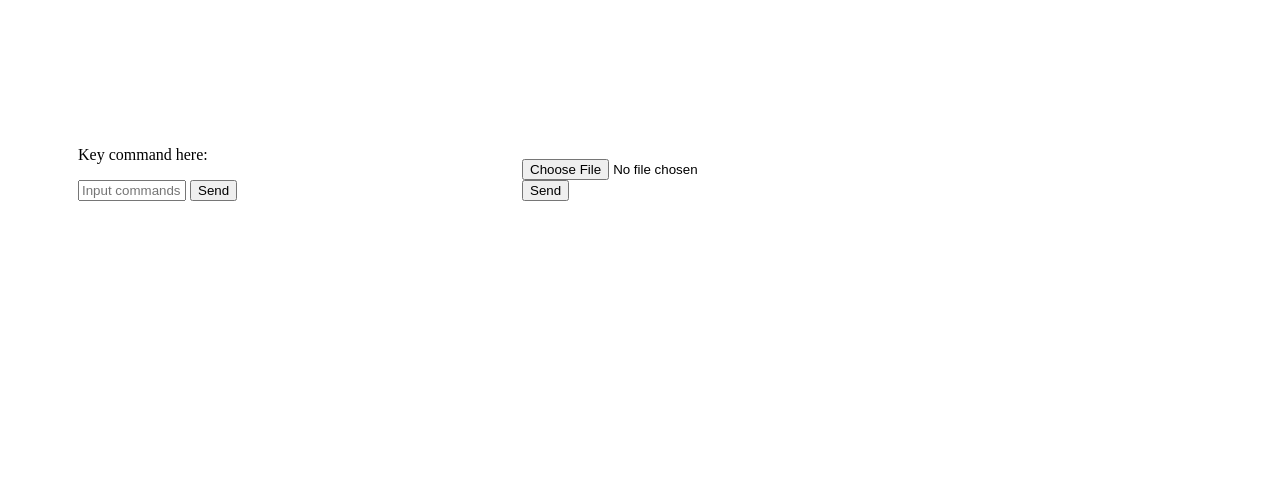
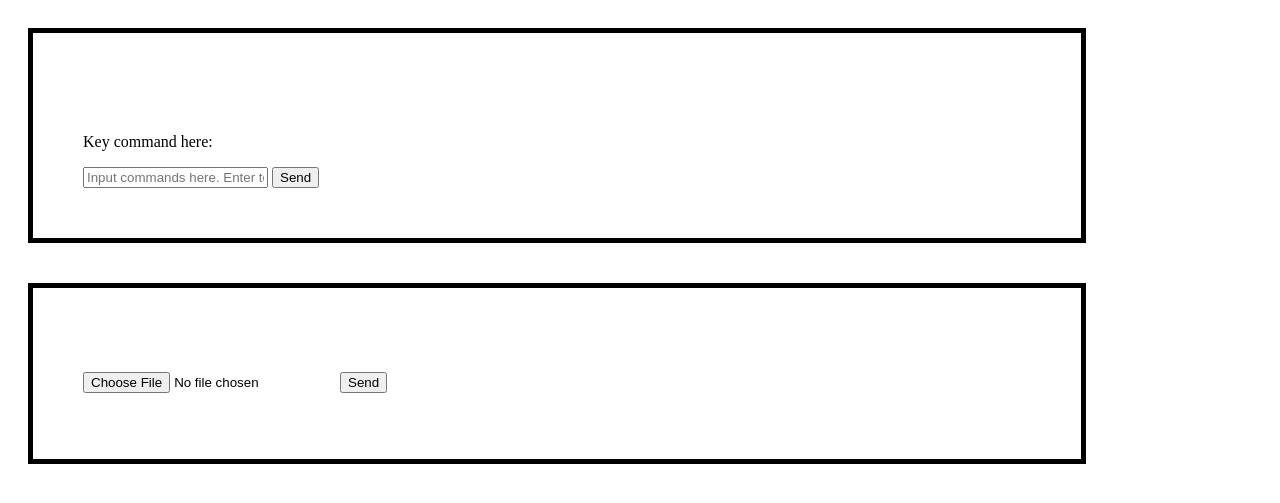
Before and after one commit to abhijcb95/toy_robot, a Flask app: page / in a window 1280 px wide. Shown: the top 503 px of the page. Run offline with Flask 2, Linux system fonts and the light colour scheme; data that the repository does not hold is empty.

Commit message:
adjustments to formatting

```diff
--- a/templates/index.html
+++ b/templates/index.html
@@ -6,10 +6,11 @@
             .inline-block-child {display: inline-block;}
 
             .box {
-                  width: 300px;
-                    border: 5px black;
+                  width: 75%;
+                    border: 5px solid black;
                     padding: 50px;
                     margin: 20px;
+                    height: auto;
             }
         </style>
 
@@ -17,10 +18,10 @@
     <body>
 
         <div id="cli_box" class="inline-block-child box">
-            <p id="cli_response" style="font-weight:bold" ></p><br><br>
+            <p id="cli_response" style="font-weight:bold" ></p><br>
 
             <p>Key command here:</p>
-            <input id="cli" type="text" class="inline-block-child" style="width: 100px;" placeholder="Input commands here. Enter to send command.">
+            <input id="cli" type="text" class="inline-block-child" style="width: auto;" placeholder="Input commands here. Enter to send command.">
             <button id="myBtn" class="inline-block-child" onclick="send_cli()">Send</button>
             <script>
                 async function send_cli(){
@@ -48,7 +49,7 @@
         </div>
 
         <div id="file_upload_box" class="inline-block-child box">
-            <p id="file_upload_response" style="font-weight:bold" ></p><br><br>
+            <p id="file_upload_response" style="font-weight:bold" ></p><br>
 
             <input id="file_upload" class="inline-block-child" type="file">
             <button id="upload" class="inline-block-child" onclick="file_upload()">Send</button>
```
